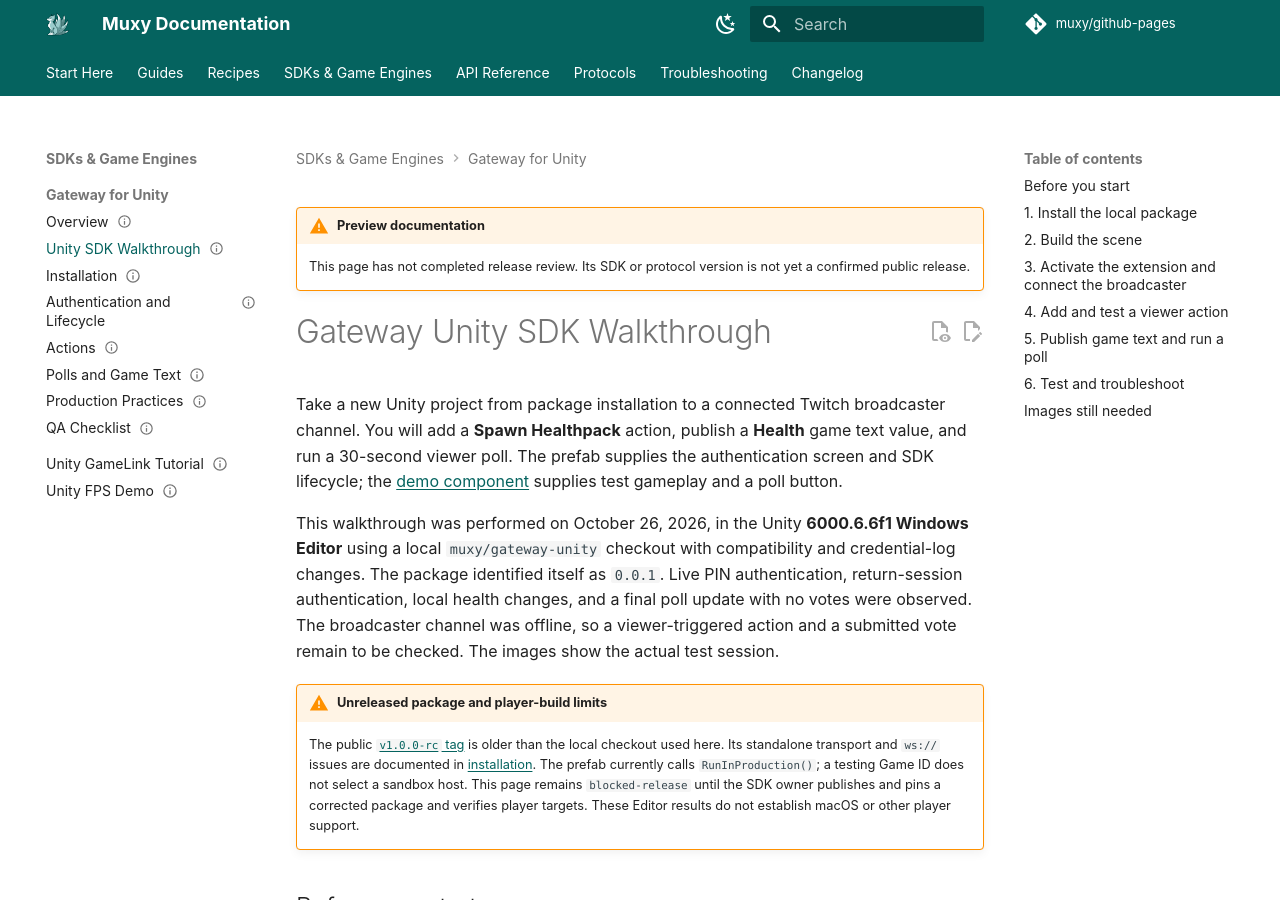
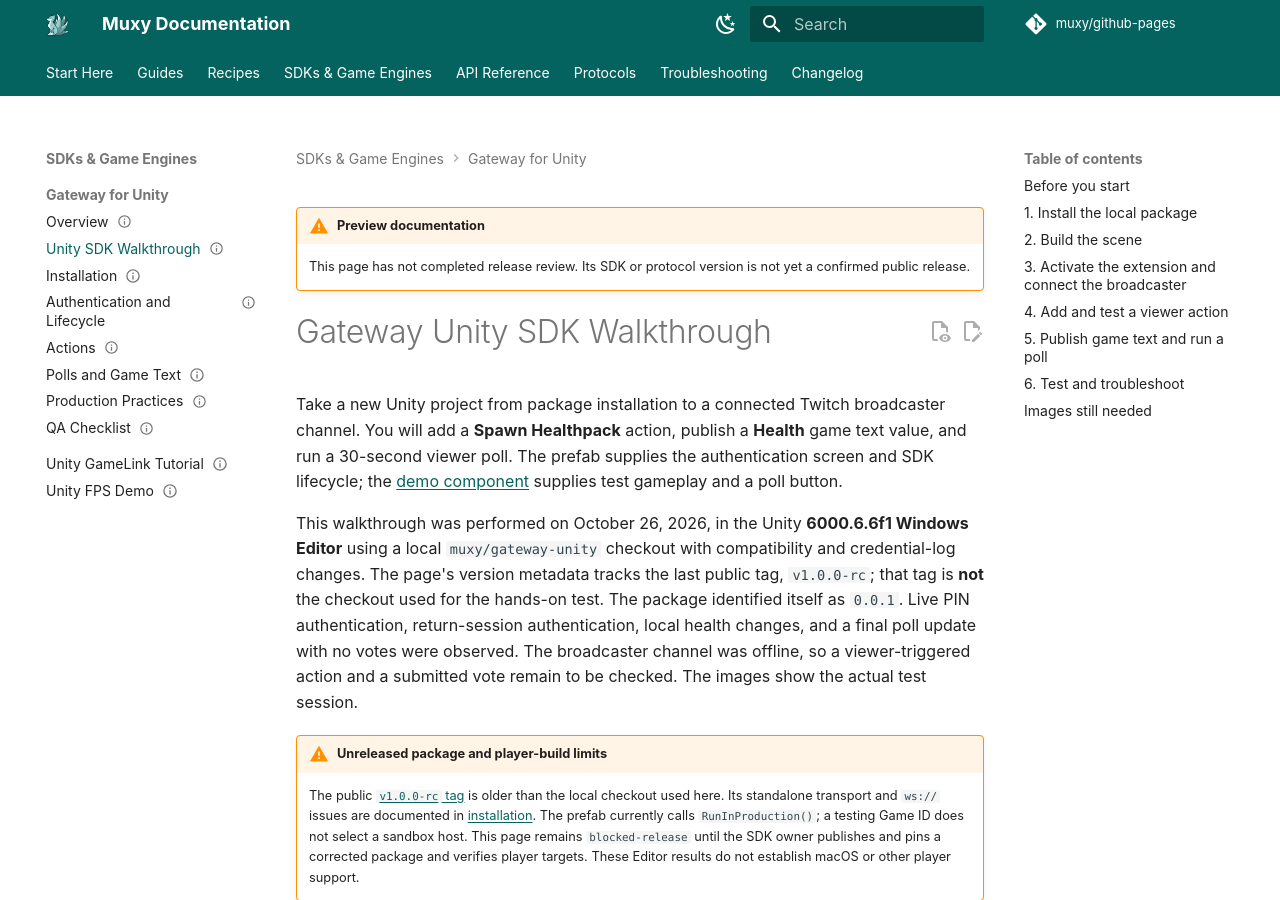
Before and after one commit to muxy/github-pages, an MkDocs documentation site: the page built from docs/docs/unity-gateway-prefab-quickstart.md, in a window 1280 px wide and 900 px high. Built offline with MkDocs 1.6.1 and Material for MkDocs 9.7.7, drawn with Linux system fonts in a browser that asks for light colours; comment, search, counter and statistics services are not loaded.

Commit message:
Keep Gateway release metadata pinned to public tag

```diff
--- a/docs/docs/unity-gateway-prefab-quickstart.md
+++ b/docs/docs/unity-gateway-prefab-quickstart.md
@@ -7,7 +7,7 @@
 status: current
 owner: Gateway SDK owner
 source_of_truth: muxy/gateway-unity
-version: unreleased local checkout (2026-10-26)
+version: v1.0.0-rc
 last_verified: '2026-10-26'
 review_state: blocked-release
 page_type: quickstart
@@ -17,7 +17,7 @@
 
 Take a new Unity project from package installation to a connected Twitch broadcaster channel. You will add a **Spawn Healthpack** action, publish a **Health** game text value, and run a 30-second viewer poll. The prefab supplies the authentication screen and SDK lifecycle; the [demo component](../assets/unity-gateway/GatewayPrefabDemo.cs) supplies test gameplay and a poll button.
 
-This walkthrough was performed on October 26, 2026, in the Unity **6000.6.6f1 Windows Editor** using a local `muxy/gateway-unity` checkout with compatibility and credential-log changes. The package identified itself as `0.0.1`. Live PIN authentication, return-session authentication, local health changes, and a final poll update with no votes were observed. The broadcaster channel was offline, so a viewer-triggered action and a submitted vote remain to be checked. The images show the actual test session.
+This walkthrough was performed on October 26, 2026, in the Unity **6000.6.6f1 Windows Editor** using a local `muxy/gateway-unity` checkout with compatibility and credential-log changes. The page's version metadata tracks the last public tag, `v1.0.0-rc`; that tag is **not** the checkout used for the hands-on test. The package identified itself as `0.0.1`. Live PIN authentication, return-session authentication, local health changes, and a final poll update with no votes were observed. The broadcaster channel was offline, so a viewer-triggered action and a submitted vote remain to be checked. The images show the actual test session.
 
 !!! warning "Unreleased package and player-build limits"
     The public [`v1.0.0-rc` tag](https://github.com/muxy/gateway-unity/tree/v1.0.0-rc) is older than the local checkout used here. Its standalone transport and `ws://` issues are documented in [installation](unity-gateway-installation.md). The prefab currently calls `RunInProduction()`; a testing Game ID does not select a sandbox host. This page remains `blocked-release` until the SDK owner publishes and pins a corrected package and verifies player targets. These Editor results do not establish macOS or other player support.
```
Also changed, not shown: 1 other file.
